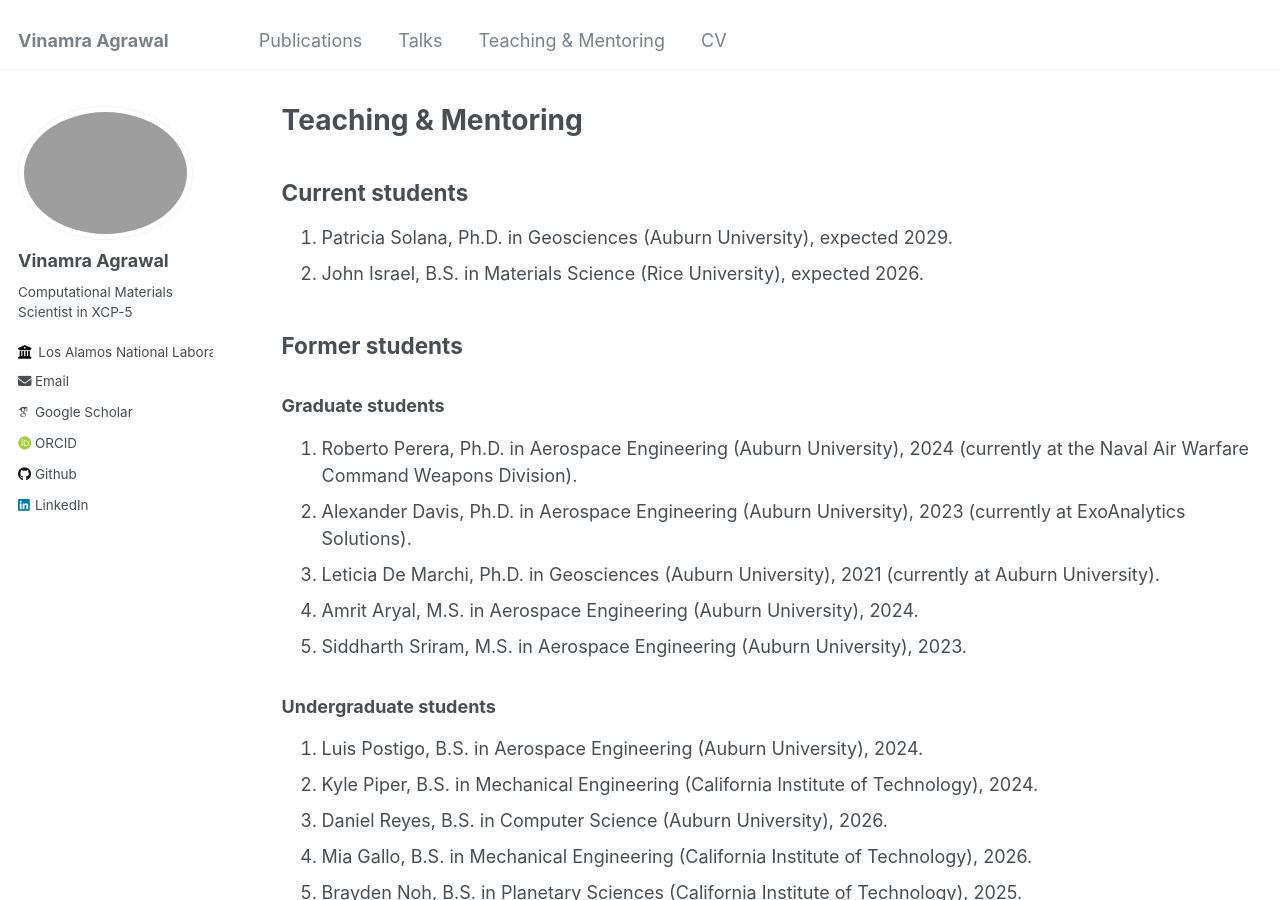
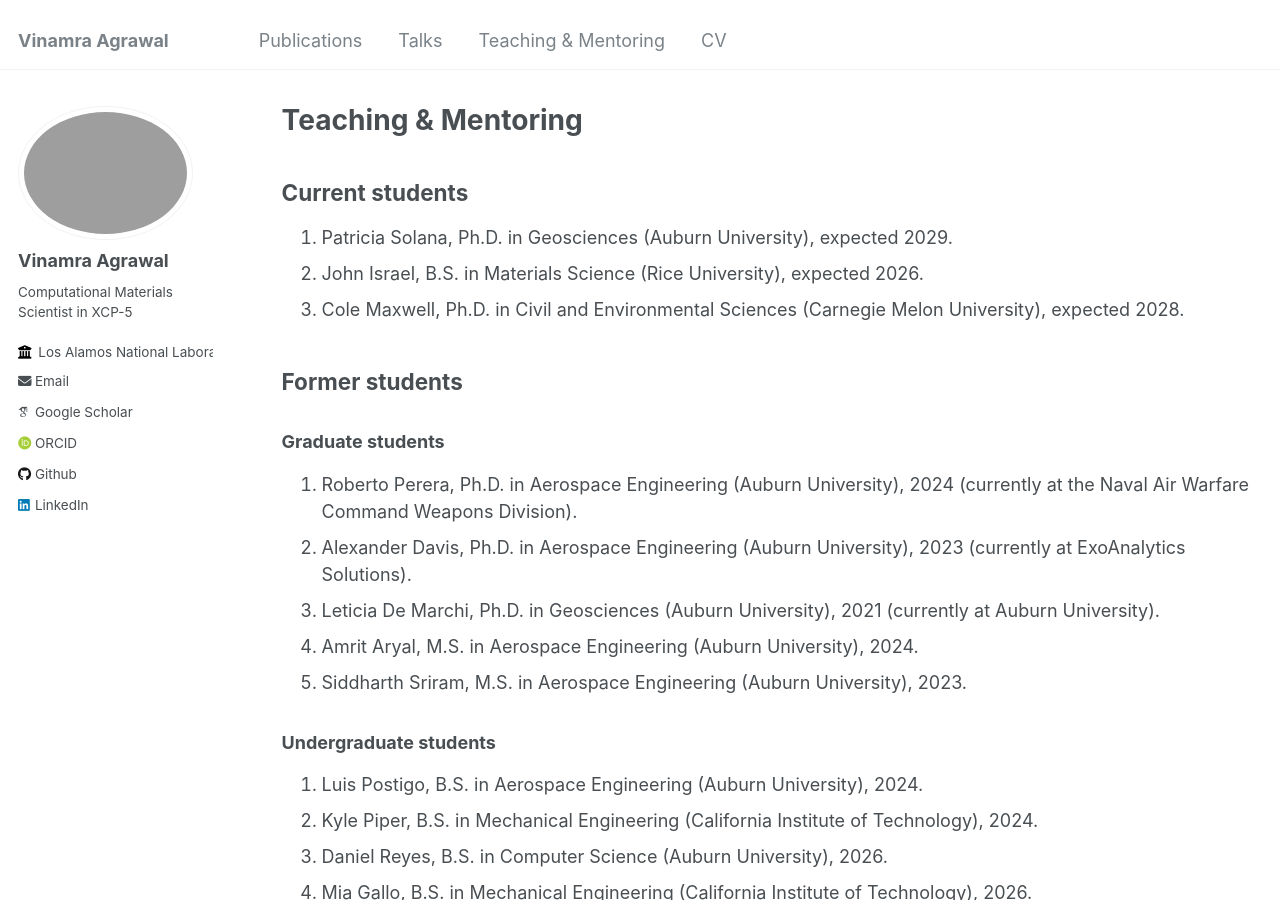
Before and after one commit to vinagr/vinagr.github.io, a Jekyll site: the page built from _pages/teaching.html, in a window 1280 px wide and 900 px high. Built offline with Jekyll 4.4.1, drawn with Linux system fonts in a browser that asks for light colours; some web fonts are replaced.

```diff
--- a/_pages/teaching.html
+++ b/_pages/teaching.html
@@ -9,6 +9,7 @@ author_profile: true
 <ol>
   <li>Patricia Solana, Ph.D. in Geosciences (Auburn University), expected 2029.</li>
   <li>John Israel, B.S. in Materials Science (Rice University), expected 2026.</li>
+  <li>Cole Maxwell, Ph.D. in Civil and Environmental Sciences (Carnegie Melon University), expected 2028.</li>
 </ol>
 
 <h2>Former students</h2>
```
